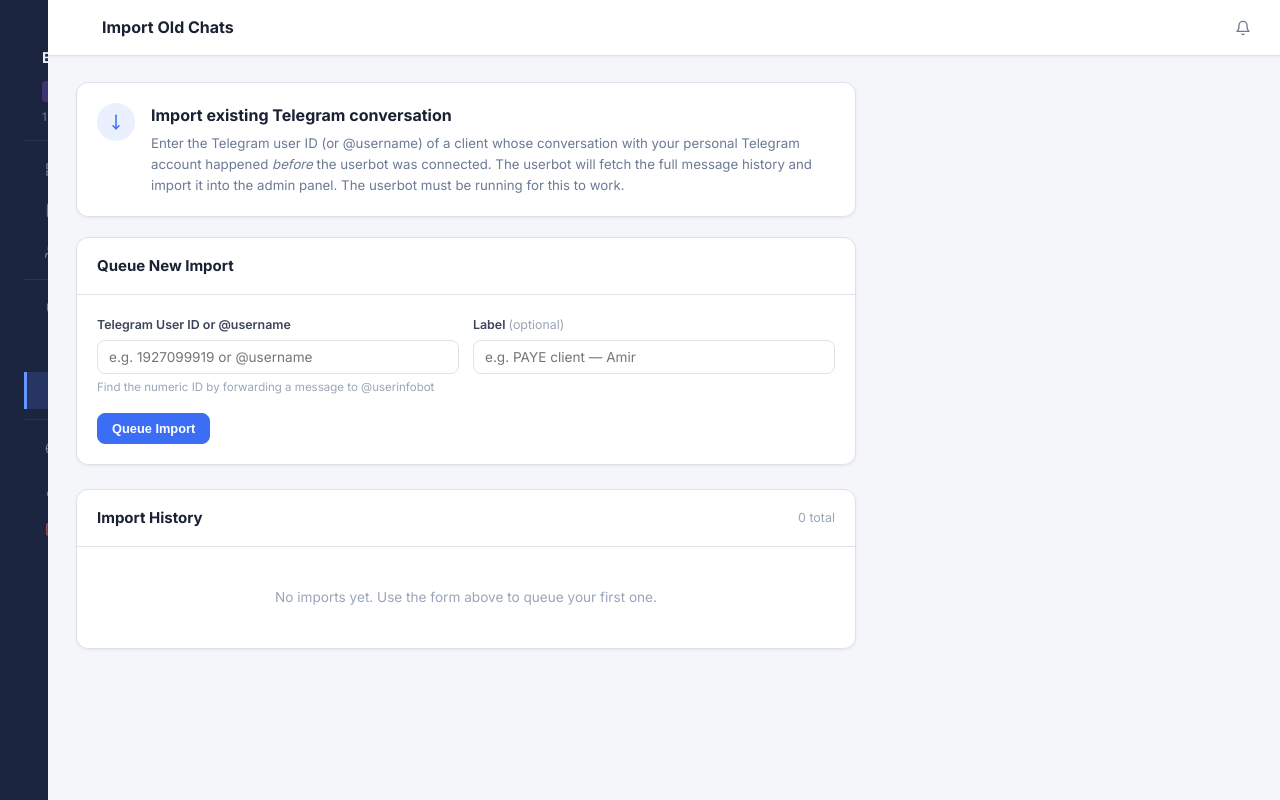
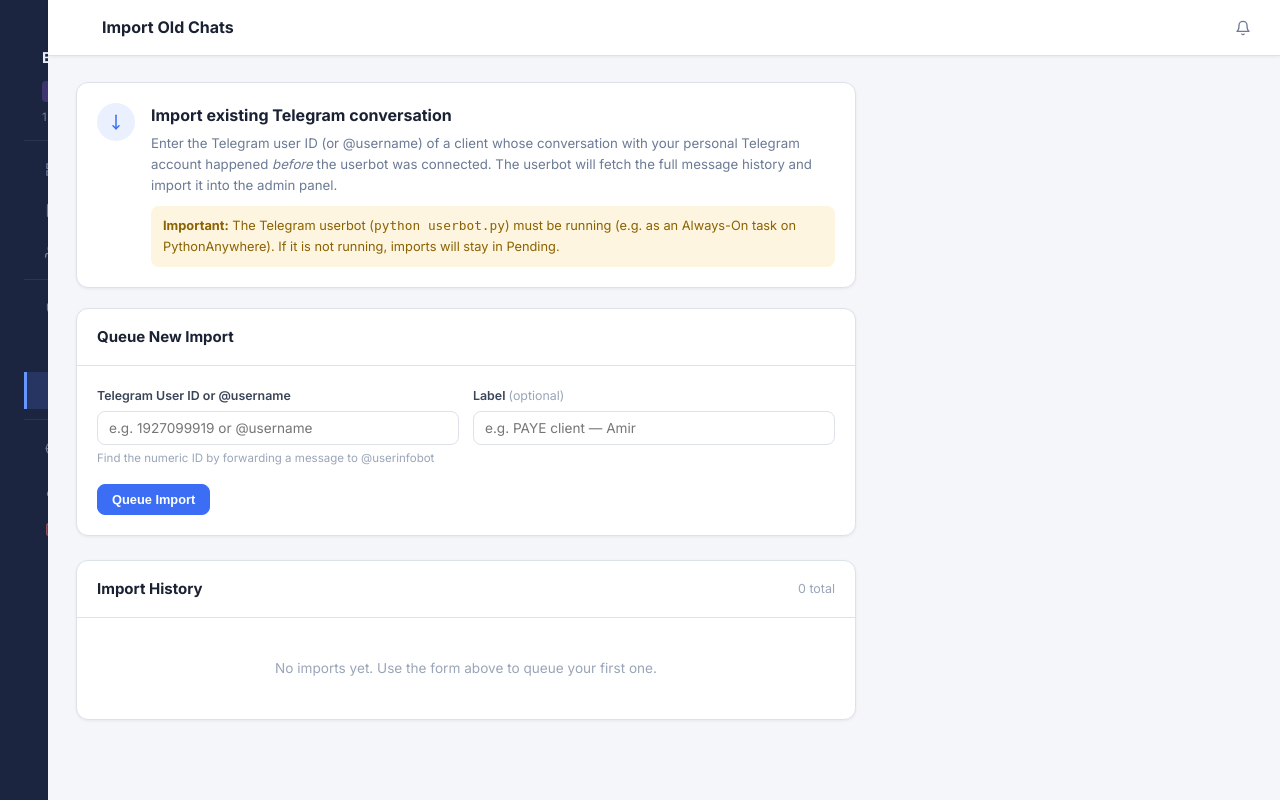
Before and after one commit to Mukhammad-develop/bwc, a Flask app: page /admin/import-chat in a window 1280 px wide. Run offline with Flask 3, Linux system fonts and the light colour scheme; the visitor is signed in with stand-in values (Sample User, id 1); data that the repository does not hold is empty.

Commit message:
Import Chats page: add note that userbot must be running
Made-with: Cursor

```diff
--- a/web/templates/admin/import_chat.html
+++ b/web/templates/admin/import_chat.html
@@ -19,7 +19,10 @@
           Enter the Telegram user ID (or @username) of a client whose conversation with your
           personal Telegram account happened <em>before</em> the userbot was connected.
           The userbot will fetch the full message history and import it into the admin panel.
-          The userbot must be running for this to work.
+        </div>
+        <div style="margin-top:10px;padding:10px 12px;background:var(--warning-tint);border-radius:var(--radius-md);font-size:.8rem;color:var(--warning)">
+          <strong>Important:</strong> The Telegram userbot (<code>python userbot.py</code>) must be running
+          (e.g. as an Always-On task on PythonAnywhere). If it is not running, imports will stay in Pending.
         </div>
       </div>
     </div>
```
